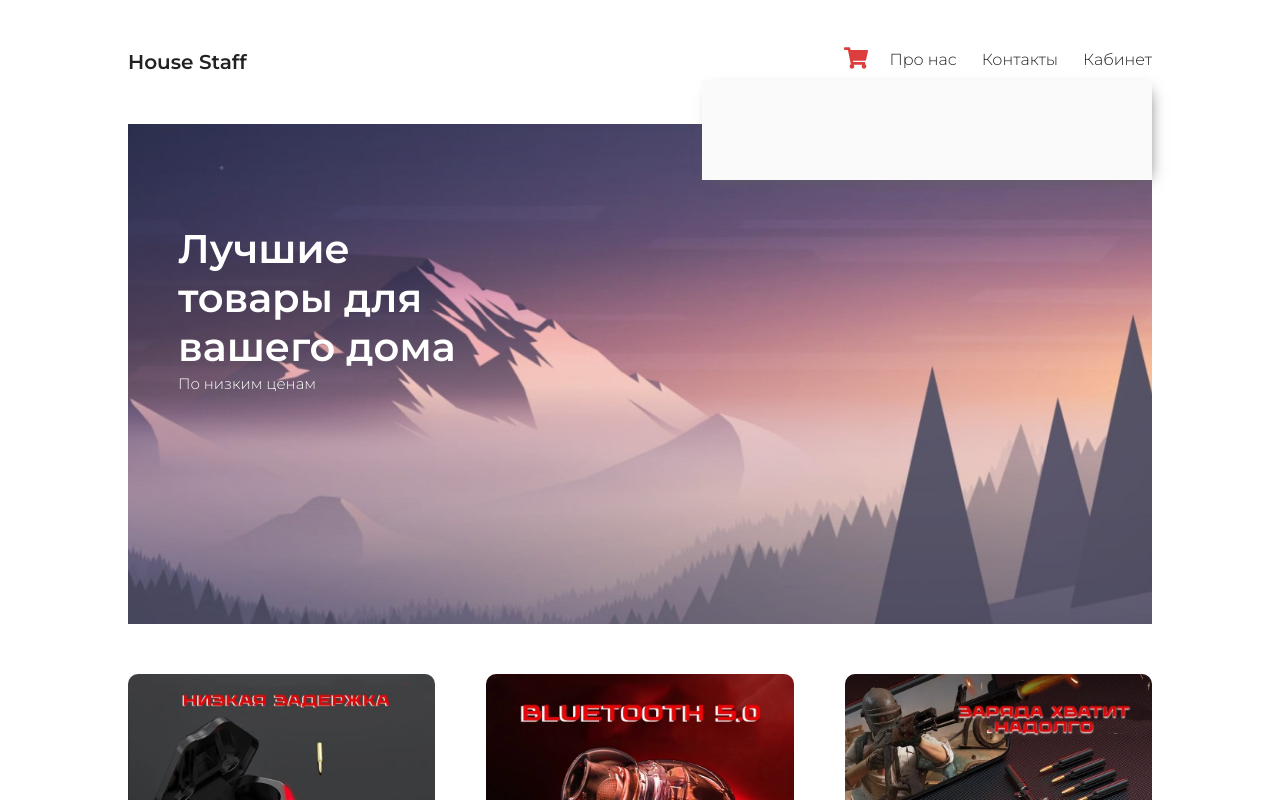
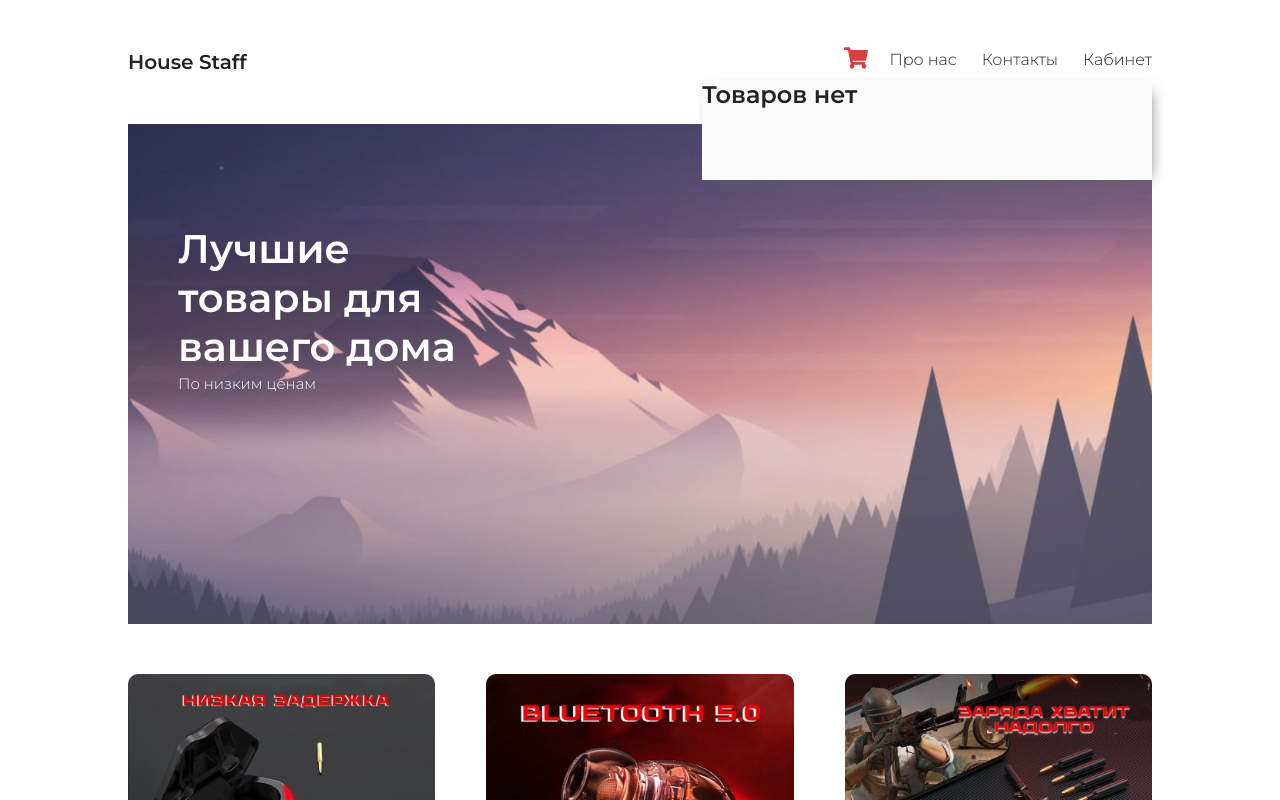
Before and after one commit to Srgrv/e-commerce, a React (Create React App) app: page / in a window 1280 px wide. Both pictures are taken after a click on the icon 856 px from the left and 58 px from the top of the page. Shown: the top 800 px of the page. Built offline with nearby package versions, Linux system fonts and the light colour scheme.

Commit message:
добавил логику для корзины

```diff
--- a/src/components/Header.jsx
+++ b/src/components/Header.jsx
@@ -1,8 +1,14 @@
 import React, { useState } from "react";
 import { FaShoppingCart } from "react-icons/fa";
+import { useSelector } from "react-redux";
+
+//components
+import Order from "./Order";
 
 const Header = () => {
   let [cartOpen, setCartOpen] = useState(false);
+
+  const orders = useSelector((state) => state.home.orders);
 
   return (
     <header>
@@ -19,7 +25,17 @@ const Header = () => {
           onClick={() => setCartOpen((cartOpen = !cartOpen))}
           className={`shop-cart-button ${cartOpen && "active"}`}
         />
-        {cartOpen && <div className="shop-cart"></div>}
+        {cartOpen && (
+          <div className="shop-cart">
+            {orders.length > 0 ? (
+              orders.map((item) => <Order key={item.id} {...item} />)
+            ) : (
+              <div className="empty">
+                <h2>Товаров нет</h2>
+              </div>
+            )}
+          </div>
+        )}
       </div>
 
       <div className="presentation"></div>
```
